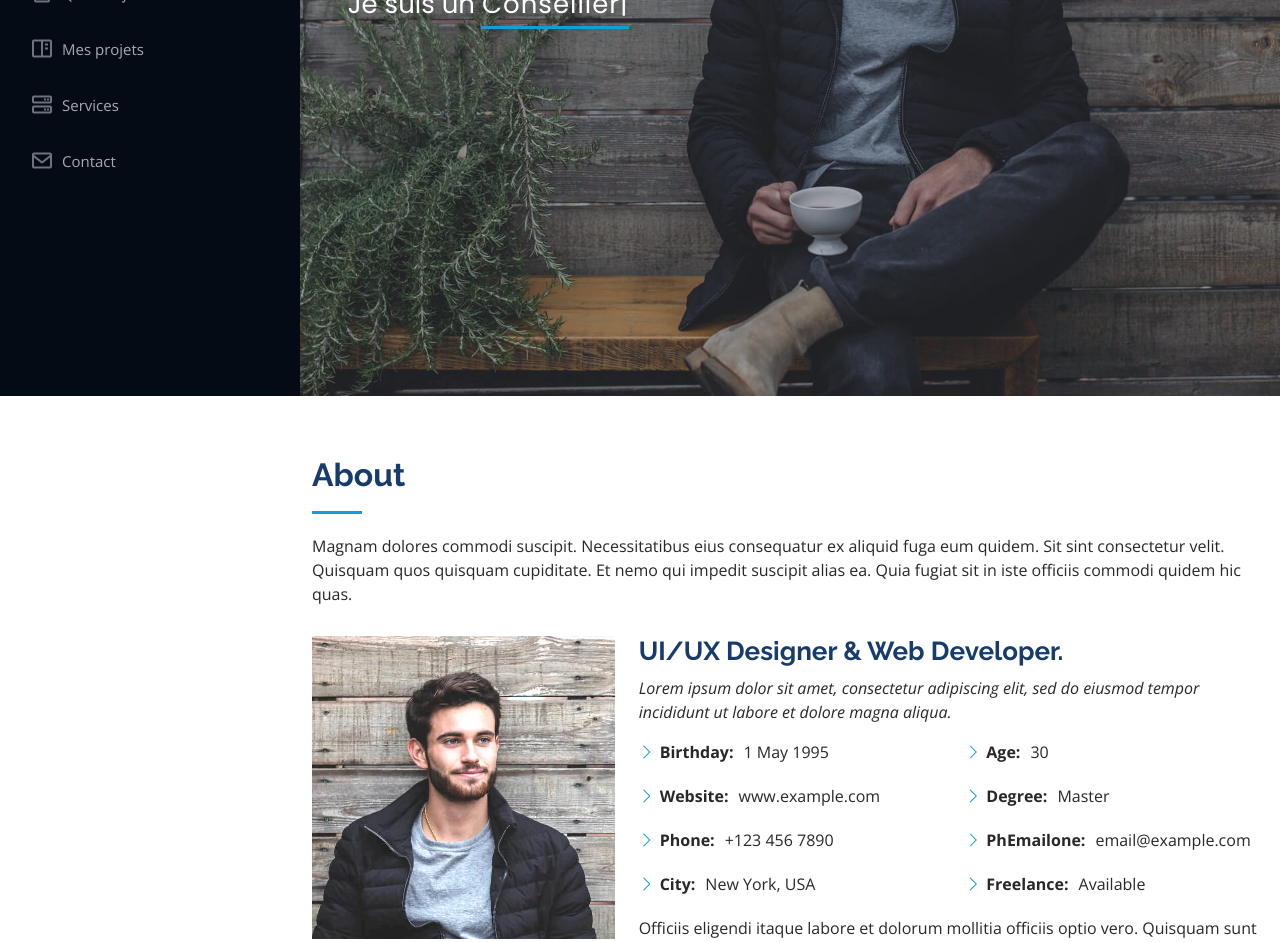
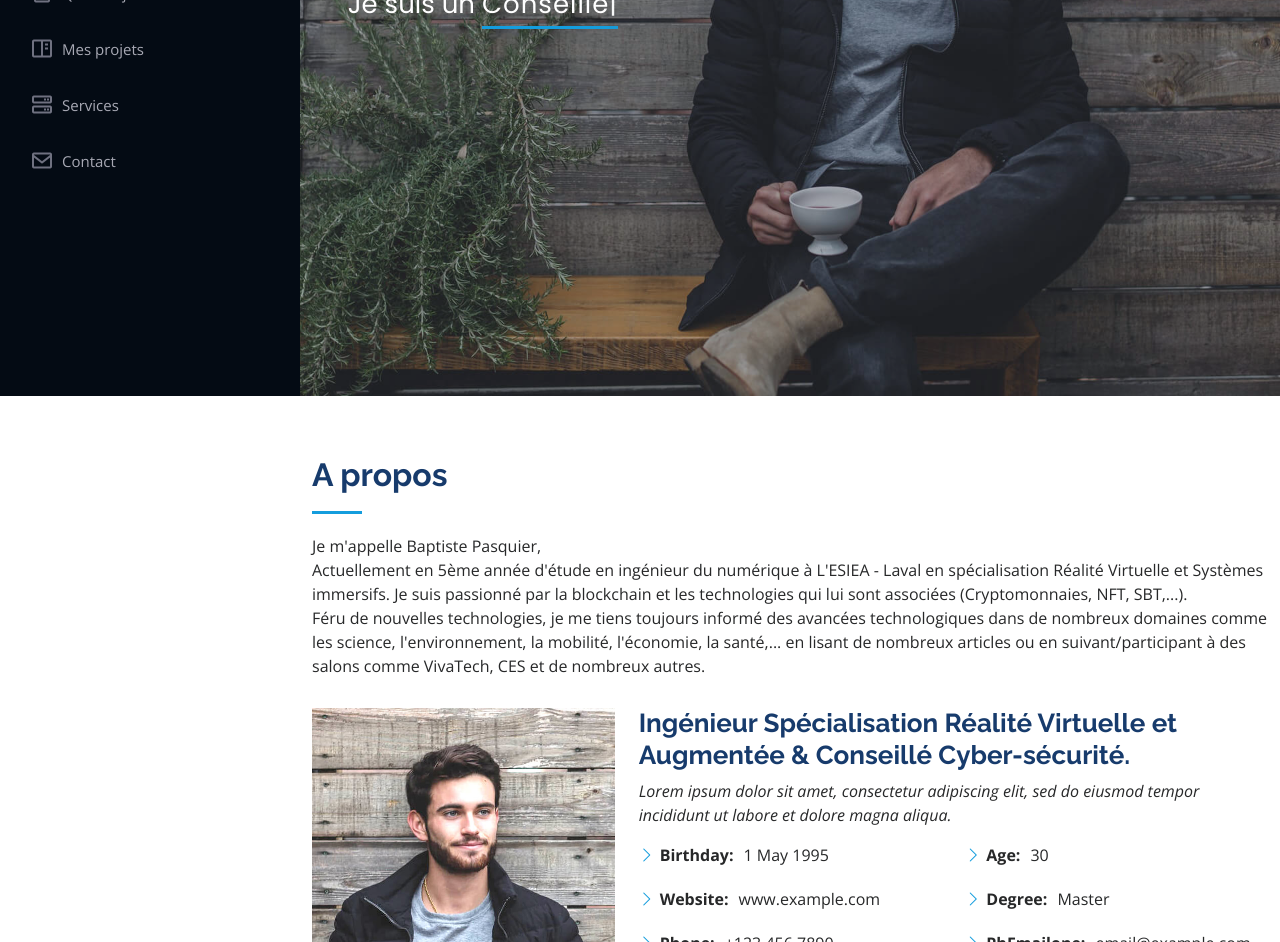
Before and after one commit to BPasquier/BPasquier.github.io, a plain HTML site: page index.html in a window 1280 px wide. Shown: the part 404-1346 px from the top of the page. Drawn offline with nearby package versions, Linux system fonts and the light colour scheme.

Commit message:
Changement complétion

```diff
--- a/index.html
+++ b/index.html
@@ -71,7 +71,7 @@
   <section id="hero" class="d-flex flex-column justify-content-center align-items-center">
     <div class="hero-container" data-aos="fade-in">
       <h1>Baptiste PASQUIER</h1>
-      <p>Je suis un <span class="typed" data-typed-items="Développeur, Conseiller"></span></p>
+      <p>Je suis un <span class="typed" data-typed-items="Développeur, Conseillé"></span></p>
     </div>
   </section><!-- End Hero -->
 
@@ -82,8 +82,8 @@
       <div class="container">
 
         <div class="section-title">
-          <h2>About</h2>
-          <p>Magnam dolores commodi suscipit. Necessitatibus eius consequatur ex aliquid fuga eum quidem. Sit sint consectetur velit. Quisquam quos quisquam cupiditate. Et nemo qui impedit suscipit alias ea. Quia fugiat sit in iste officiis commodi quidem hic quas.</p>
+          <h2>A propos</h2>
+          <p>Je m'appelle Baptiste Pasquier,<br>Actuellement en 5ème année d'étude en ingénieur du numérique à L'ESIEA - Laval en spécialisation Réalité Virtuelle et Systèmes immersifs. Je suis passionné par la blockchain et les technologies qui lui sont associées (Cryptomonnaies, NFT, SBT,...).<br>Féru de nouvelles technologies, je me tiens toujours informé des avancées technologiques dans de nombreux domaines comme les science, l'environnement, la mobilité, l'économie, la santé,... en lisant de nombreux articles ou en suivant/participant à des salons comme VivaTech, CES et de nombreux autres.</p>
         </div>
 
         <div class="row">
@@ -91,7 +91,8 @@
             <img src="assets/img/profile-img.jpg" class="img-fluid" alt="">
           </div>
           <div class="col-lg-8 pt-4 pt-lg-0 content" data-aos="fade-left">
-            <h3>UI/UX Designer &amp; Web Developer.</h3>
+            <!--<h3>UI/UX Designer &amp; Web Developer.</h3>-->
+            <h3>Ingénieur Spécialisation Réalité Virtuelle et Augmentée &amp; Conseillé Cyber-sécurité.</h3>
             <p class="fst-italic">
               Lorem ipsum dolor sit amet, consectetur adipiscing elit, sed do eiusmod tempor incididunt ut labore et dolore
               magna aliqua.
```
